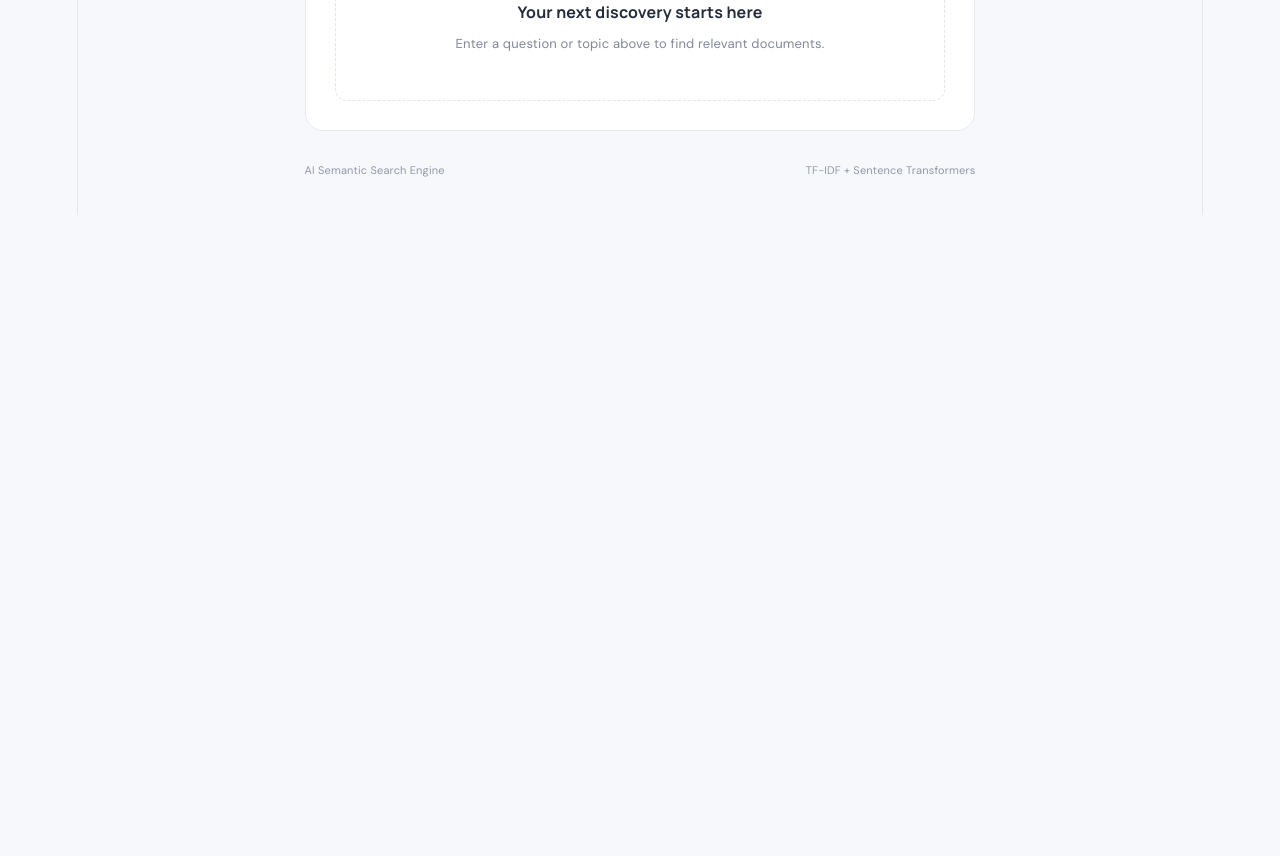
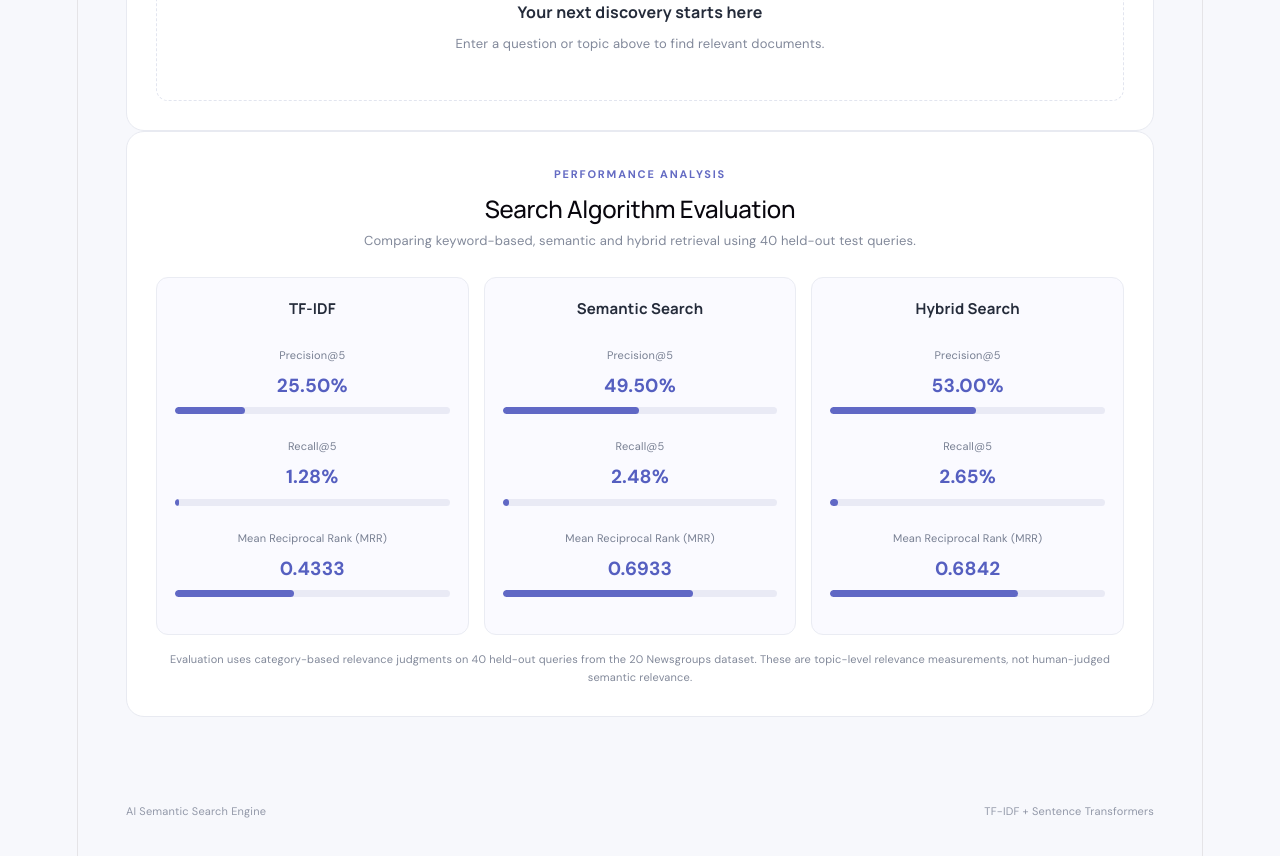
Before and after one commit to siya2203/AI-Semantic-Search-Engine, a React app in the folder frontend/: page / in a window 1280 px wide. Shown: the part 1080-1936 px from the top of the page. Before the commit the page ends 1295 px from the top, so only its background shows below. Built offline with nearby package versions, Linux system fonts and the light colour scheme; the HTML template or start-up script is replaced by a standard one.

Commit message:
Add NLP evaluation dashboard

```diff
--- a/frontend/src/App.css
+++ b/frontend/src/App.css
@@ -478,3 +478,115 @@ footer {
   white-space: pre-wrap;
   overflow-wrap: anywhere;
 }
+
+
+/* Document preview */
+
+.category-tag {
+  display: inline-block;
+  margin: 0 0 10px;
+  padding: 5px 9px;
+  color: #555fc0;
+  background: #f0f1ff;
+  border-radius: 6px;
+  font-size: 10px;
+  font-weight: 600;
+}
+
+.result-preview {
+  margin: 0 0 13px;
+  color: #626b7e;
+  font-size: 12px;
+  line-height: 1.7;
+  text-align: left;
+  white-space: pre-wrap;
+  overflow-wrap: anywhere;
+}
+
+/* NLP Evaluation Dashboard */
+
+.evaluation-section {
+  margin: 0 auto 55px;
+  padding: 29px;
+  background: white;
+  border: 1px solid #e8eaf1;
+  border-radius: 18px;
+}
+
+.evaluation-heading {
+  margin-bottom: 25px;
+}
+
+.evaluation-heading h2 {
+  margin: 8px 0;
+  font-family: "Manrope", sans-serif;
+  font-size: 24px;
+}
+
+.evaluation-heading > p:last-child {
+  color: #82899a;
+  font-size: 13px;
+  line-height: 1.6;
+}
+
+.evaluation-cards {
+  display: grid;
+  grid-template-columns: repeat(3, minmax(0, 1fr));
+  gap: 15px;
+}
+
+.evaluation-card {
+  padding: 18px;
+  background: #fafaff;
+  border: 1px solid #eaecf3;
+  border-radius: 12px;
+}
+
+.evaluation-card h3 {
+  margin: 0 0 20px;
+  font-family: "Manrope", sans-serif;
+  font-size: 15px;
+}
+
+.metric {
+  margin-bottom: 19px;
+}
+
+.metric span {
+  display: block;
+  color: #777f92;
+  font-size: 11px;
+}
+
+.metric strong {
+  display: block;
+  margin: 5px 0 8px;
+  color: #555fc0;
+  font-size: 19px;
+}
+
+.metric-bar {
+  height: 7px;
+  overflow: hidden;
+  background: #e9eaf5;
+  border-radius: 10px;
+}
+
+.metric-bar div {
+  height: 100%;
+  background: #6068c5;
+  border-radius: 10px;
+}
+
+.evaluation-note {
+  margin: 15px 0 0;
+  color: #82899a;
+  font-size: 11px;
+  line-height: 1.7;
+}
+
+@media (max-width: 750px) {
+  .evaluation-cards {
+    grid-template-columns: 1fr;
+  }
+}
--- a/frontend/src/App.jsx
+++ b/frontend/src/App.jsx
@@ -1,6 +1,27 @@
 
 import { useState } from "react";
 import "./App.css";
+
+const evaluationResults = [
+  {
+    method: "TF-IDF",
+    precision: 0.2550,
+    recall: 0.0128,
+    mrr: 0.4333,
+  },
+  {
+    method: "Semantic Search",
+    precision: 0.4950,
+    recall: 0.0248,
+    mrr: 0.6933,
+  },
+  {
+    method: "Hybrid Search",
+    precision: 0.5300,
+    recall: 0.0265,
+    mrr: 0.6842,
+  },
+];
 
 function App() {
   const [query, setQuery] = useState("");
@@ -46,17 +67,17 @@ function App() {
       setResults(data.results || []);
     } catch (err) {
       setError(
-        "Could not connect to the search API. Make sure your FastAPI backend is running."
+        err.message || "Could not connect to the search API."
       );
     } finally {
       setLoading(false);
     }
   }
 
-  async function handleUpload(event){
+  async function handleUpload(event) {
     event.preventDefault();
 
-    if(!selectedFile){
+    if (!selectedFile) {
       setUploadMessage("Please select a file first.");
       return;
     }
@@ -75,7 +96,7 @@ function App() {
 
       const data = await response.json();
 
-      if(!response.ok) {
+      if (!response.ok) {
         throw new Error(data.detail || "Upload failed.");
       }
 
@@ -91,31 +112,39 @@ function App() {
 
   return (
     <main className="app">
+      {/* Header */}
       <header className="topbar">
         <a className="brand" href="/">
           <span className="brand-icon">S</span>
           <span>Semantic Search</span>
         </a>
+
         <span className="status">
           <span className="status-dot" />
           AI Search Engine
         </span>
       </header>
 
+      {/* Hero and Search */}
       <section className="hero">
         <p className="eyebrow">INTELLIGENT DOCUMENT DISCOVERY</p>
+
         <h1>
           Find the meaning.
           <br />
           <span>Not just the keywords.</span>
         </h1>
+
         <p className="subtitle">
           Search your documents using keyword matching and semantic
           understanding, powered by your hybrid search engine.
         </p>
 
         <form className="search-form" onSubmit={handleSearch}>
-          <span className="search-icon" aria-hidden="true">⌕</span>
+          <span className="search-icon" aria-hidden="true">
+            ⌕
+          </span>
+
           <input
             type="text"
             value={query}
@@ -123,61 +152,80 @@ function App() {
             placeholder="Try “artificial intelligence”"
             aria-label="Search documents"
           />
+
           <button type="submit" disabled={loading}>
             {loading ? "Searching..." : "Search"}
           </button>
         </form>
 
         <p className="hint">
-          Try: <button onClick={() => setQuery("machine learning")}>machine learning</button>
+          Try:
+          <button
+            type="button"
+            onClick={() => setQuery("machine learning")}
+          >
+            machine learning
+          </button>
+
           <span>·</span>
-          <button onClick={() => setQuery("natural language processing")}>natural language processing</button>
+
+          <button
+            type="button"
+            onClick={() => setQuery("natural language processing")}
+          >
+            natural language processing
+          </button>
         </p>
       </section>
 
-      <section className = "upload-section">
-        <div className = "upload-heading">
+      {/* Document Upload */}
+      <section className="upload-section">
+        <div className="upload-heading">
           <div>
-            <p className = "eyebrow">EXPAND YOUR SEARCH</p>
+            <p className="eyebrow">EXPAND YOUR SEARCH</p>
             <h2>Upload your documents</h2>
             <p>Bring your own knowledge into the search engine.</p>
           </div>
         </div>
 
-        <form className = "upload-form" onSubmit={handleUpload}>
+        <form className="upload-form" onSubmit={handleUpload}>
           <input
-            type = "file"
-            accept = ".txt, .pdf"
-            onChange = {(event)=> {
+            type="file"
+            accept=".txt,.pdf"
+            onChange={(event) => {
               setSelectedFile(event.target.files[0] || null);
               setUploadMessage("");
             }}
           />
 
-          <button type = "submit" disabled={uploading}>
+          <button type="submit" disabled={uploading}>
             {uploading ? "Uploading..." : "Upload document"}
           </button>
         </form>
 
         {selectedFile && (
-            <p className = "upload-info">
-              Selected: {selectedFile.name}
-            </p>
+          <p className="upload-info">
+            Selected: {selectedFile.name}
+          </p>
         )}
 
         {uploadMessage && (
-          <p className = "upload-message">
+          <p className="upload-message">
             {uploadMessage}
           </p>
         )}
       </section>
 
+      {/* Search Results */}
       <section className="results-section">
         <div className="results-heading">
           <div>
             <p className="eyebrow">YOUR DOCUMENTS</p>
-            <h2>{loading ? "Searching documents..." : "Search results"}</h2>
+            <h2>
+              {loading ? "Searching documents..." : "Search results"}
+            </h2>
           </div>
+
           {searched && !loading && !error && (
             <span className="result-count">
               {results.length} result{results.length !== 1 ? "s" : ""}
@@ -191,7 +239,9 @@ function App() {
           <div className="empty-state">
             <div className="empty-symbol">⌕</div>
             <h3>Your next discovery starts here</h3>
-            <p>Enter a question or topic above to find relevant documents.</p>
+            <p>
+              Enter a question or topic above to find relevant documents.
+            </p>
           </div>
         )}
 
@@ -209,7 +259,6 @@ function App() {
                 {String(index + 1).padStart(2, "0")}
               </div>
 
-
               <div className="result-content">
                 <h3>{result.document}</h3>
 
@@ -223,17 +272,21 @@ function App() {
 
                 <div className="score-details">
                   <span>
-                    TF-IDF {(result.tfidf_score * 100).toFixed(1)}%
+                    TF-IDF{" "}
+                    {(Number(result.tfidf_score || 0) * 100).toFixed(1)}%
                   </span>
+
                   <span>
-                    Semantic {(result.semantic_score * 100).toFixed(1)}%
+                    Semantic{" "}
+                    {(Number(result.semantic_score || 0) * 100).toFixed(1)}%
                   </span>
                 </div>
               </div>
 
-
               <div className="score">
-                <strong>{(result.score * 100).toFixed(1)}%</strong>
+                <strong>
+                  {(Number(result.score || 0) * 100).toFixed(1)}%
+                </strong>
                 <span>Relevance</span>
               </div>
             </article>
@@ -241,6 +294,79 @@ function App() {
         </div>
       </section>
 
+      {/* NLP Evaluation Dashboard */}
+      <section className="evaluation-section">
+        <div className="evaluation-heading">
+          <p className="eyebrow">PERFORMANCE ANALYSIS</p>
+
+          <h2>Search Algorithm Evaluation</h2>
+
+          <p>
+            Comparing keyword-based, semantic and hybrid retrieval
+            using 40 held-out test queries.
+          </p>
+        </div>
+
+        <div className="evaluation-cards">
+          {evaluationResults.map((item) => (
+            <article className="evaluation-card" key={item.method}>
+              <h3>{item.method}</h3>
+
+              <div className="metric">
+                <span>Precision@5</span>
+                <strong>
+                  {(item.precision * 100).toFixed(2)}%
+                </strong>
+
+                <div className="metric-bar">
+                  <div
+                    style={{
+                      width: `${item.precision * 100}%`,
+                    }}
+                  />
+                </div>
+              </div>
+
+              <div className="metric">
+                <span>Recall@5</span>
+                <strong>
+                  {(item.recall * 100).toFixed(2)}%
+                </strong>
+
+                <div className="metric-bar">
+                  <div
+                    style={{
+                      width: `${item.recall * 100}%`,
+                    }}
+                  />
+                </div>
+              </div>
+
+              <div className="metric">
+                <span>Mean Reciprocal Rank (MRR)</span>
+                <strong>{item.mrr.toFixed(4)}</strong>
+
+                <div className="metric-bar">
+                  <div
+                    style={{
+                      width: `${item.mrr * 100}%`,
+                    }}
+                  />
+                </div>
+              </div>
+            </article>
+          ))}
+        </div>
+
+        <p className="evaluation-note">
+          Evaluation uses category-based relevance judgments on
+          40 held-out queries from the 20 Newsgroups dataset.
+          These are topic-level relevance measurements, not
+          human-judged semantic relevance.
+        </p>
+      </section>
+
+      {/* Footer */}
       <footer>
         <span>AI Semantic Search Engine</span>
         <span>TF-IDF + Sentence Transformers</span>
```
